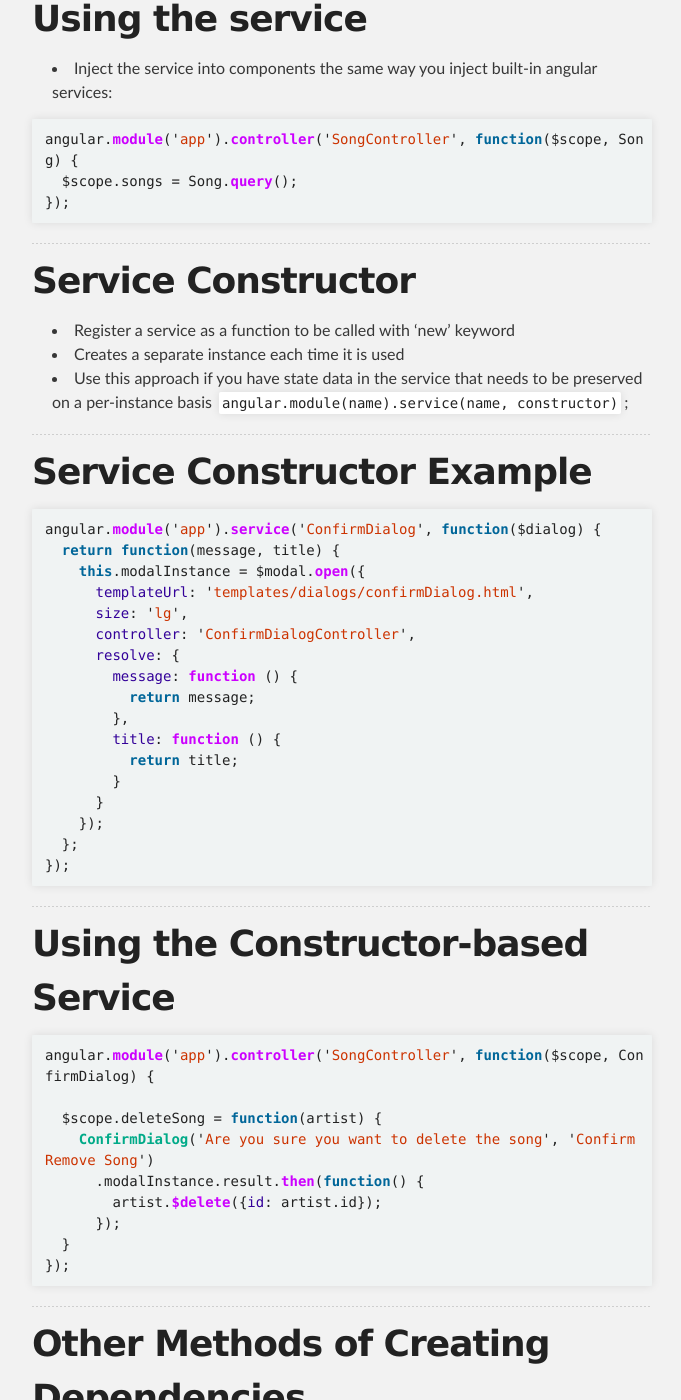
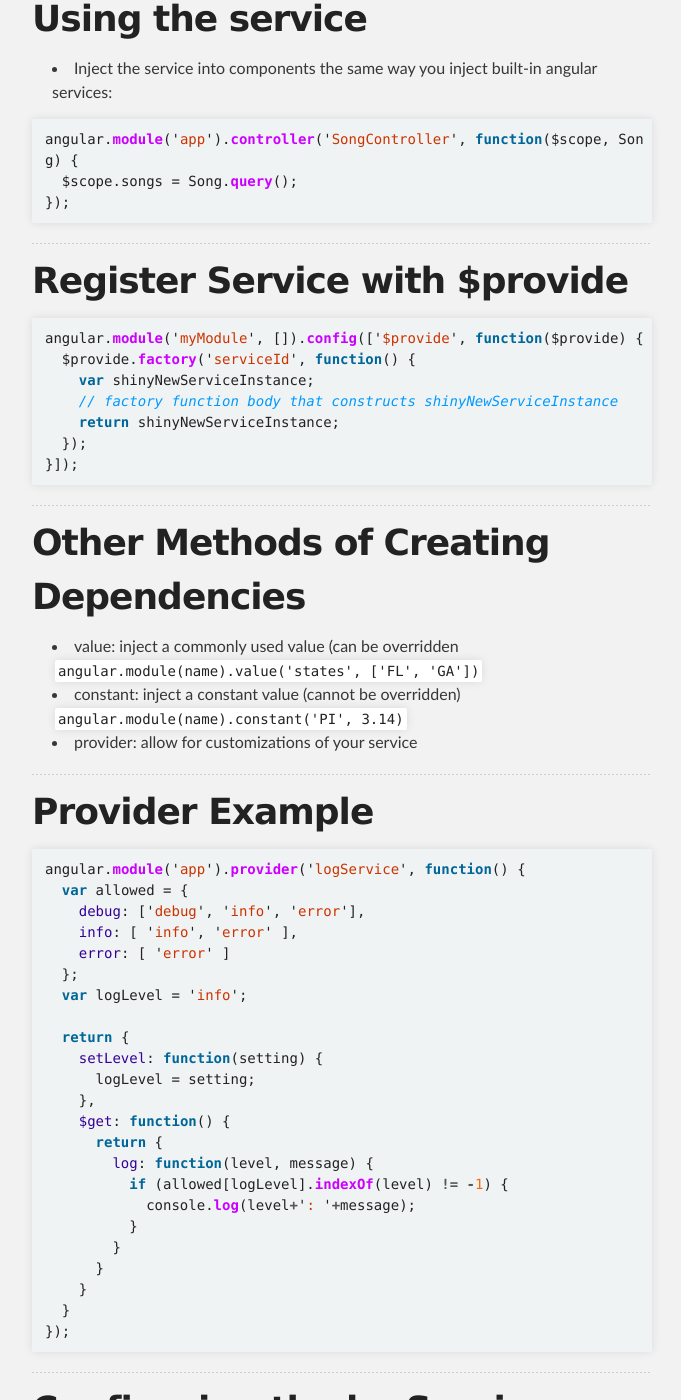
Before and after one commit to mikecalvo/mikecalvo.github.io, a Jekyll site: the page built from msse/notes/ng_services/index.md, in a window 1280 px wide and 1400 px high, scrolled down 1291 px. Shown: the whole window, without its empty margins (298-979 px from the left). Built offline with Jekyll 4.4.1, drawn with Linux system fonts in a browser that asks for light colours; some of the changed text lies outside the part shown.

Commit message:
First pass at week 12 topics cleanup

````diff
--- a/msse/notes/ng_services/index.md
+++ b/msse/notes/ng_services/index.md
@@ -4,10 +4,13 @@ layout: default
 ---
 
 # Angular Services and Factories
+
 ## Mike Calvo
+
 ## mike@citronellasoftware.com
 
 ---
+
 # What are Services?
 - Reusable components
 - Cross-cutting concerns (not controller or directive logic)
@@ -15,17 +18,20 @@ layout: default
 - Examples: logging, security, networking
 
 ---
+
 # Built-in Services
 - Services that start with $ are a part of angular
   Examples: $http, $window
 
 ---
+
 # Registering Services
 - Services can be registered as
   - Factory
   - Constructor
 
 ---
+
 # Service Factory
 - Register a service by name and the factory method to create the service
 - The service is a singleton and will be lazy created
@@ -39,6 +45,7 @@ angular.module('app').factory('Song', function($resource) {
 ```
 
 ---
+
 # Using the service
 - Inject the service into components the same way you inject built-in angular services:
 
@@ -48,51 +55,21 @@ angular.module('app').controller('SongController', function($scope, Song) {
 });
 ```
 ---
-# Service Constructor
-- Register a service as a function to be called with 'new' keyword
-- Creates a separate instance each time it is used
-- Use this approach if you have state data in the service that needs to be preserved on a per-instance basis
-`angular.module(name).service(name, constructor)`;
 
----
-# Service Constructor Example
+# Register Service with $provide
 
 ``` javascript
-angular.module('app').service('ConfirmDialog', function($dialog) {
-  return function(message, title) {
-    this.modalInstance = $modal.open({
-      templateUrl: 'templates/dialogs/confirmDialog.html',
-      size: 'lg',
-      controller: 'ConfirmDialogController',
-      resolve: {
-        message: function () {
-          return message;
-        },
-        title: function () {
-          return title;
-        }
-      }
-    });
-  };
-});
+angular.module('myModule', []).config(['$provide', function($provide) {
+  $provide.factory('serviceId', function() {
+    var shinyNewServiceInstance;
+    // factory function body that constructs shinyNewServiceInstance
+    return shinyNewServiceInstance;
+  });
+}]);
 ```
 
 ---
-# Using the Constructor-based Service
 
-``` javascript
-angular.module('app').controller('SongController', function($scope, ConfirmDialog) {
-
-  $scope.deleteSong = function(artist) {
-    ConfirmDialog('Are you sure you want to delete the song', 'Confirm Remove Song')
-      .modalInstance.result.then(function() {
-        artist.$delete({id: artist.id});
-      });
-  }
-});
-```
-
----
 # Other Methods of Creating Dependencies
 - value: inject a commonly used value (can be overridden
   `angular.module(name).value('states', ['FL', 'GA'])`
@@ -101,6 +78,7 @@ angular.module('app').controller('SongController', function($scope, ConfirmDialo
 - provider: allow for customizations of your service
 
 ---
+
 # Provider Example
 
 ``` javascript
@@ -130,6 +108,7 @@ angular.module('app').provider('logService', function() {
 ```
 
 ---
+
 # Configuring the logService
 
 ``` javascript
@@ -144,6 +123,7 @@ angular.module('app')
 ```
 
 ---
+
 # Example Built-in Services
 $anchorScroll - scroll browser window
 $animate - animate content transitions
@@ -155,6 +135,7 @@ $q - Create your own promises
 $resource - REST access
 
 ---
+
 # More Built-in Services
 $rootElement - top level DOM element
 $rootScope - top level scope
@@ -165,5 +146,3 @@ $timeout - enhanced setTimeout function
 $window - DOM window object
 
 ---
-# Adding a Service to Muzic
-- Add a confirm dialog service that can be reused by 2 controllers to produce a confirmation dialog
````
Also changed, not shown: msse/notes/ng_validation/index.md (+13 -8 lines).
